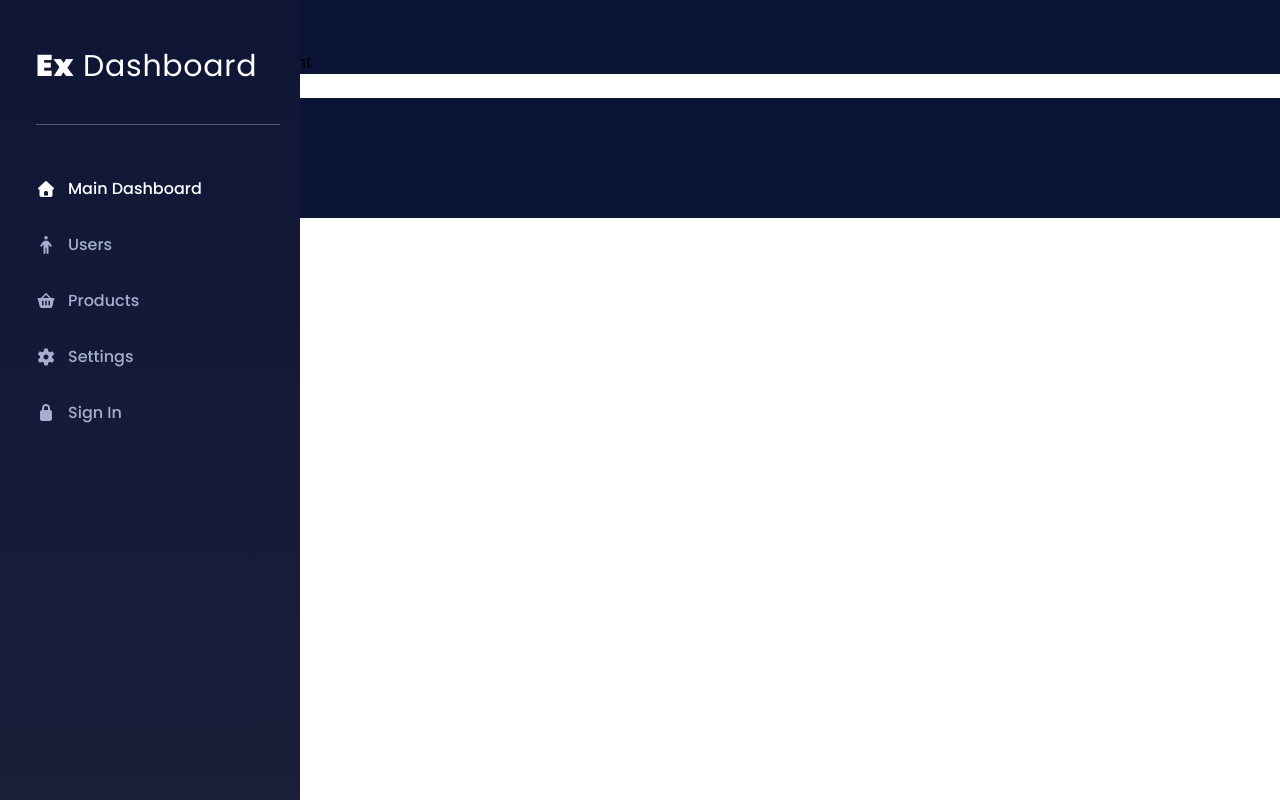
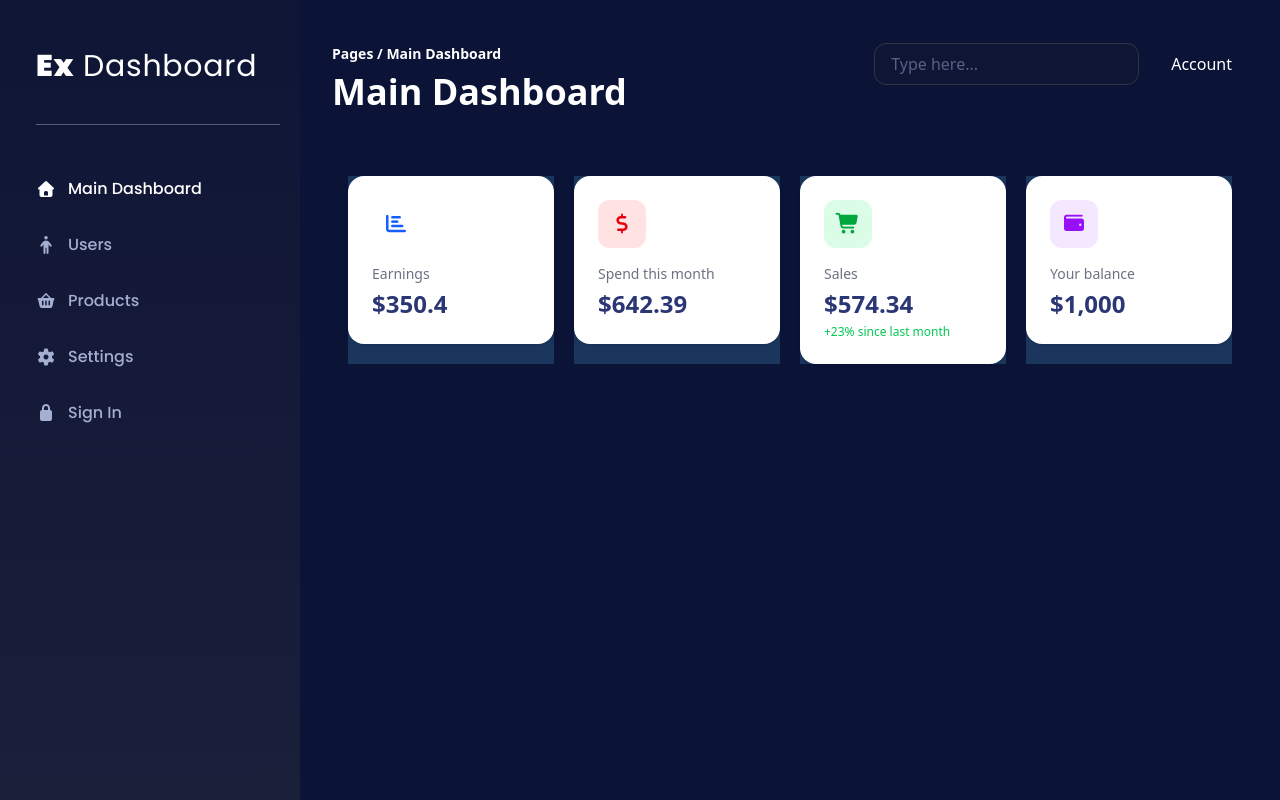
Before and after one commit to Exmar1/Exmar-Dashboard, a React (Vite) app: page / in a window 1280 px wide. Shown: the top 800 px of the page. Built offline with nearby package versions, Linux system fonts and the light colour scheme.

Commit message:
Доработал логику логина, черновой вариант карточек в main

```diff
--- a/src/components/Card.jsx
+++ b/src/components/Card.jsx
@@ -1,6 +1,6 @@
 function Card({ title, description, image, fotext, children }) {
 	return (
-		<div>
+		<div className='bg-card'>
 			{image && <img src={image} alt={title} />}
 			<h2>{title}</h2>
 			<p>{description}</p>
--- a/src/components/Header.jsx
+++ b/src/components/Header.jsx
@@ -1,23 +1,41 @@
-import Sunicon from './Sunicon'
+import { useLocation } from 'react-router-dom'
 
 function Header() {
+
+	const location = useLocation()
+	const currentPath = location.pathname
+
+	function getPageTitle(page) {
+			switch(page) {
+				case '/': return "Main Dashboard";
+				case "/products": return "Products Page";
+				case "/settings": return "Settings Page";
+				case "/users": return "Users Page";
+				default: return "/";
+			}
+	}
+
+	const pageTitle = getPageTitle(currentPath)
+
 	return (
-		<header className=' bg-[#0b1437]'>
-			<div>
-				<a href='#'>
-					Home / <a href='#'>Pages path</a>
-				</a>
-				<h1>Local Pages</h1>
+		<header className='bg-[#0b1437] px-8 py-4'>
+			<div className='flex items-center justify-between'>
 				<div>
-					<form action='/search'>
-						<input type='search' placeholder='Type here...' />
-						<button>
-							<Sunicon size={20} />
-						</button>
-						<button>
+					<p className='text-white  font-bold text-sm mb-2 my-7'>
+						Pages / <span className='text-white font-bold'>{pageTitle}</span>
+					</p>
+					<h1 className='text-white text-4xl font-bold'>{pageTitle}</h1>
+				</div>
+				<div className='flex items-center gap-4'>
+						<input
+							type='search'
+							placeholder='Type here...'
+							className='px-4 py-2 bg-[#0f1535] border border-[#2d3748] rounded-xl text-white placeholder:text-[#a3aed0]/50 [&::-webkit-search-cancel-button]:hidden'
+						/>
+						<button className='px-4 py-2 text-white font-medium rounded-xl'>
 							<span>Account</span>
 						</button>
-					</form>
+
 				</div>
 			</div>
 		</header>
--- a/src/components/Layout.jsx
+++ b/src/components/Layout.jsx
@@ -7,11 +7,13 @@ function Layout() {
 	return (
 		<>
 			<Sidebar />
-			<Header />
-			<main>
-				<Outlet />
-			</main>
-			<Footer />
+			<div className='ml-[300px]'>
+				<Header />
+				<main className='min-h-screen bg-[#0b1437] p-6'>
+					<Outlet />
+				</main>
+				<Footer />
+			</div>
 		</>
 	)
 }
--- a/src/components/Sunicon.jsx
+++ /dev/null
@@ -1,26 +0,0 @@
-function Sunicon({ size, strokeWidth }) {
-	return (
-		<svg
-			width={size}
-			height={size}
-			viewBox='0 0 24 24'
-			fill='none'
-			stroke='currentColor'
-			strokeWidth={strokeWidth}
-			strokeLinecap='round'
-			strokeLinejoin='round'
-		>
-			<circle cx='12' cy='12' r='5'></circle>
-			<line x1='12' y1='1' x2='12' y2='3'></line>
-			<line x1='12' y1='21' x2='12' y2='23'></line>
-			<line x1='4.22' y1='4.22' x2='5.64' y2='5.64'></line>
-			<line x1='18.36' y1='18.36' x2='19.78' y2='19.78'></line>
-			<line x1='1' y1='12' x2='3' y2='12'></line>
-			<line x1='21' y1='12' x2='23' y2='12'></line>
-			<line x1='4.22' y1='19.78' x2='5.64' y2='18.36'></line>
-			<line x1='18.36' y1='5.64' x2='19.78' y2='4.22'></line>
-		</svg>
-	)
-}
-
-export default Sunicon
--- a/src/index.css
+++ b/src/index.css
@@ -4,7 +4,8 @@
 	--color-gray: #f0f0f0;
 	--color-sidebar-dark: #0f1535;
 	--color-sidebar-light: #1a1f3a;
-	  --font-display: "Poppins", sans-serif;
+	--font-display: "Poppins", sans-serif;
+	--color-card: #1A365D
 }
 
 .active{
--- a/src/pages/Home.jsx
+++ b/src/pages/Home.jsx
@@ -1,5 +1,61 @@
+import Card from '../components/Card'
+
 function Home() {
-	return <p>Home</p>
+	return (
+		<div className='p-6'>
+			<div className='grid grid-cols-1 md:grid-cols-2 lg:grid-cols-4 gap-5 mb-6'>
+				<Card>
+					<div className='bg-white rounded-2xl p-6 shadow-sm'>
+						<div className='flex items-center justify-between mb-4'>
+							<div className='w-12 h-12 bg-blue- rounded-xl flex items-center justify-center'>
+								<i className='fa-solid fa-chart-bar text-blue-600 text-xl'></i>
+							</div>
+						</div>
+						<p className='text-gray-500 text-sm mb-1'>Earnings</p>
+						<h3 className='text-2xl font-bold text-[#2b3674]'>$350.4</h3>
+					</div>
+				</Card>
+
+
+				<Card>
+					<div className='bg-white rounded-2xl p-6 shadow-sm'>
+						<div className='flex items-center justify-between mb-4'>
+							<div className='w-12 h-12 bg-red-100 rounded-xl flex items-center justify-center'>
+								<i className='fa-solid fa-dollar-sign text-red-600 text-xl'></i>
+							</div>
+						</div>
+						<p className='text-gray-500 text-sm mb-1'>Spend this month</p>
+						<h3 className='text-2xl font-bold text-[#2b3674]'>$642.39</h3>
+					</div>
+				</Card>
+
+				<Card>
+					<div className='bg-white rounded-2xl p-6 shadow-sm'>
+						<div className='flex items-center justify-between mb-4'>
+							<div className='w-12 h-12 bg-green-100 rounded-xl flex items-center justify-center'>
+								<i className='fa-solid fa-cart-shopping text-green-600 text-xl'></i>
+							</div>
+						</div>
+						<p className='text-gray-500 text-sm mb-1'>Sales</p>
+						<h3 className='text-2xl font-bold text-[#2b3674]'>$574.34</h3>
+						<p className='text-green-500 text-xs mt-1'>+23% since last month</p>
+					</div>
+				</Card>
+
+				<Card>
+					<div className='bg-white rounded-2xl p-6 shadow-sm'>
+						<div className='flex items-center justify-between mb-4'>
+							<div className='w-12 h-12 bg-purple-100 rounded-xl flex items-center justify-center'>
+								<i className='fa-solid fa-wallet text-purple-600 text-xl'></i>
+							</div>
+						</div>
+						<p className='text-gray-500 text-sm mb-1'>Your balance</p>
+						<h3 className='text-2xl font-bold text-[#2b3674]'>$1,000</h3>
+					</div>
+				</Card>
+			</div>
+		</div>
+	)
 }
 
 export default Home
--- a/src/pages/Login.jsx
+++ b/src/pages/Login.jsx
@@ -1,11 +1,26 @@
-import { Link } from 'react-router-dom'
+import { useState } from 'react'
+import { Link, useNavigate } from 'react-router-dom'
 
 function Login() {
+	const [email, setEmail] = useState('');
+	const [password, setPassword] = useState('');
+	const navigate = useNavigate()
+
+	function handleNavigate()  {
+		if(email.trim() !== ''  && password.trim() !== '' ) {
+			navigate('/')
+		}else{
+			 alert('Заполните все поля!')
+		}
+	}
+
 	return (
 		<>
-			<div className='min-h-screen bg-[#0b1437] flex items-center justify-center px-4'>
+			<div className='min-h-screen bg-[#0b1437] flex flex-col items-center justify-center px-4 relative'>
+				<i className='fa-solid fa-arrow-left text-gray-300  absolute bottom-191 left-150'></i>
+				<Link className='text-gray-300 absolute bottom-190 left-155 mx-2' to={"/"}>Back to Home</Link>
+
 				<div className='w-full max-w-md'>
-
 					<div className='mb-8'>
 						<h2 className='text-white text-4xl font-bold mb-3'>Sign In</h2>
 						<p className='text-[#a3aed0] text-base'>Enter your email and password to sign in!</p>
@@ -21,6 +36,8 @@ function Login() {
 								type='email'
 								id='email'
 								name='email'
+								value={email}
+        				onChange={(e) => setEmail(e.target.value)}
 								placeholder='mail@simmmple.com'
 								required
 								className='w-full px-4 py-3 bg-[#0f1535] border border-[#2d3748] rounded-2xl text-white placeholder:text-[#a3aed0]/50 focus:outline-none focus:border-[#7551FF]'
@@ -34,10 +51,12 @@ function Login() {
 							</label>
 							<input
 								type='password'
+								required
 								id='password'
 								name='password'
+								value={password}
+								onChange={(e) => setPassword(e.target.value)}
 								placeholder='Min. 8 characters'
-								required
 								className='w-full px-4 py-3 bg-[#0f1535] border border-[#2d3748] rounded-2xl text-white placeholder:text-[#a3aed0]/50 focus:outline-none focus:border-[#7551FF]'
 							/>
 						</div>
@@ -54,8 +73,13 @@ function Login() {
 						</div>
 
 
-						<Link className='flex w-full justify-center items-center py-3 bg-[#7551FF] text-white font-semibold rounded-2xl' to={'/'}>Sign In
-						</Link>
+						<button
+							onClick={handleNavigate}
+							type='button'
+							className='flex w-full justify-center items-center py-3 bg-[#7551FF] text-white font-semibold rounded-2xl'
+						>
+							Sign In
+						</button>
 					</form>
 
 
@@ -66,6 +90,15 @@ function Login() {
 						</a>
 					</p>
 				</div>
+
+				<footer className='absolute bottom-8 text-center'>
+					<p className='text-[#a3aed0] text-sm'>
+						© 2025 Exmar UI. All Rights Reserved. Made with love by{' '}
+						<a href='#' className='text-white font-semibold hover:text-[#7551FF]'>
+							Exmar!
+						</a>
+					</p>
+				</footer>
 			</div>
 		</>
 	)
--- a/src/pages/Users.jsx
+++ b/src/pages/Users.jsx
@@ -1,4 +1,7 @@
+
 function Users() {
+
+
 	return <p>Users</p>
 }
 
```
Also changed, not shown: src/App.jsx (+4 -4 lines).
